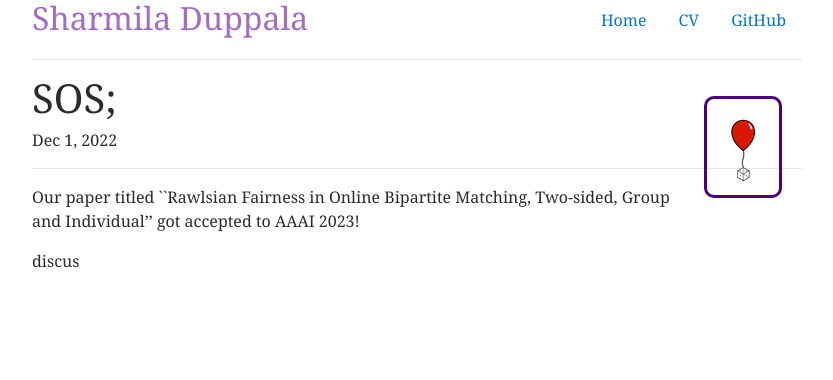
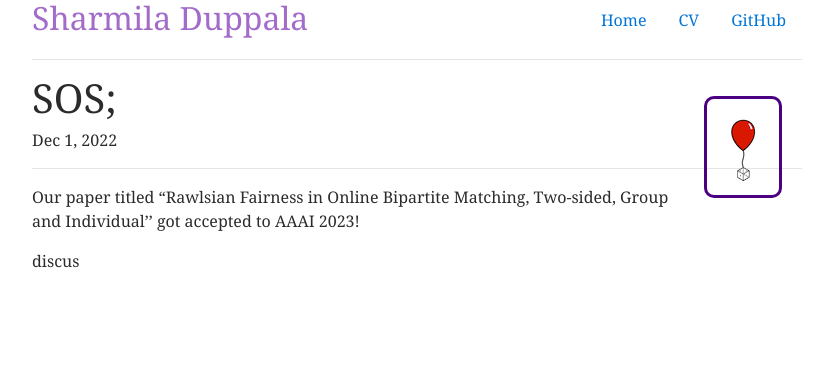
Before and after one commit to trinity24/trinity24.github.io, a Jekyll site: the page built from _posts/2022-12-12-aaai.md, in a window 1280 px wide. Shown: the top 380 px of the page, without its empty margins (223-1056 px from the left). Built offline with Jekyll 4.4.1, drawn with Linux system fonts in a browser that asks for light colours.

Commit message:
more edits

```diff
--- a/_posts/2022-12-12-aaai.md
+++ b/_posts/2022-12-12-aaai.md
@@ -5,4 +5,4 @@ date:   2022-12-01
 categories: post
 news: true
 ---
-Our paper titled ``Rawlsian Fairness in Online Bipartite Matching, Two-sided, Group and Individual'' got accepted to AAAI 2023!
+Our paper titled "Rawlsian Fairness in Online Bipartite Matching, Two-sided, Group and Individual'' got accepted to AAAI 2023!
```
